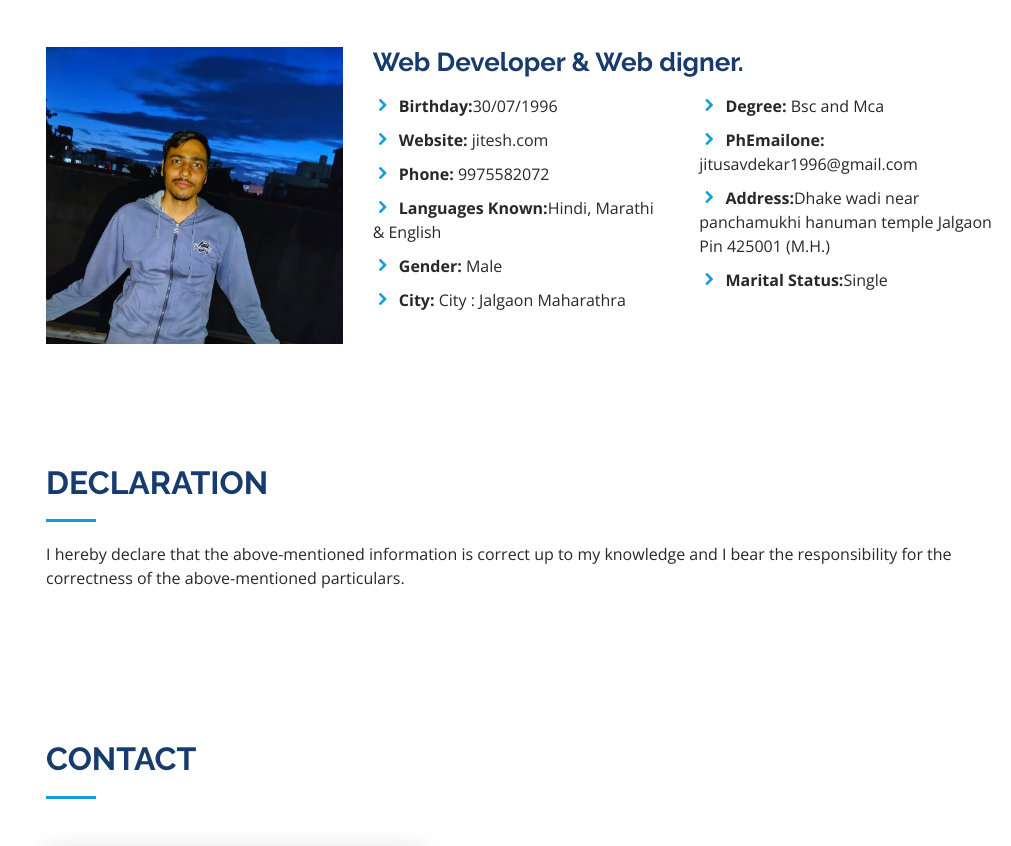
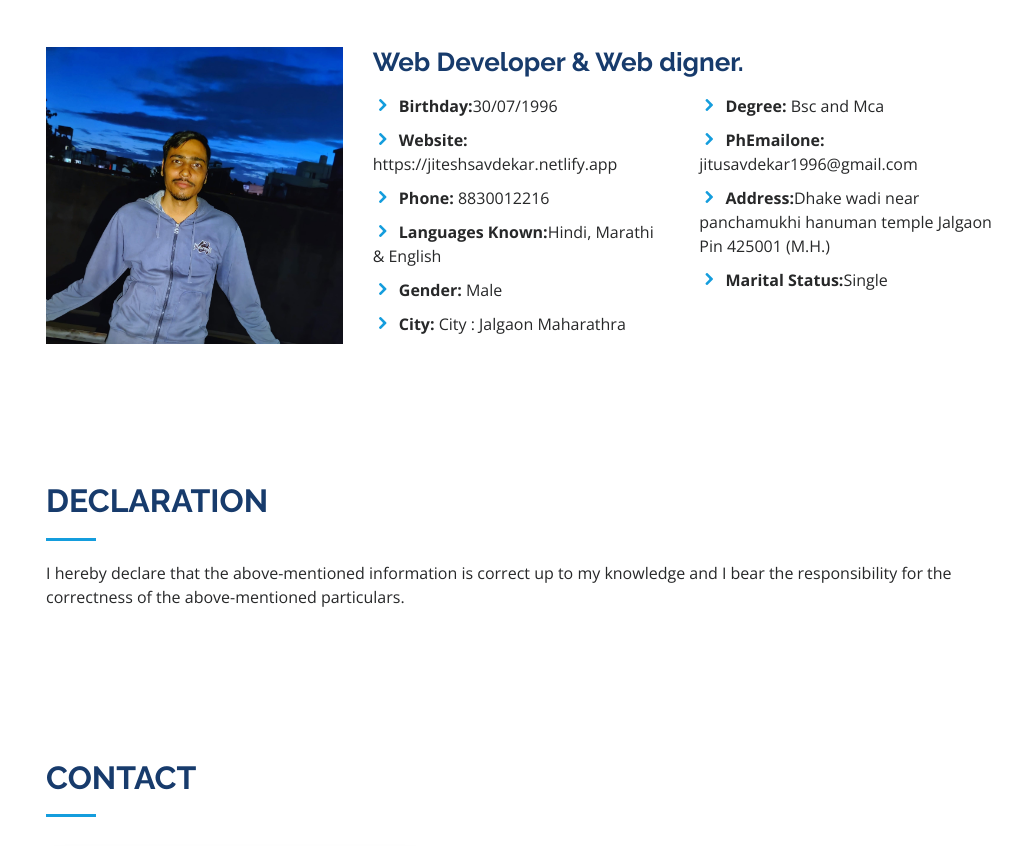
Before and after one commit to jiteshsavdekar/resume, a plain HTML site: page index.html in a window 1280 px wide. Shown: the part 3026-3872 px from the top of the page, without its empty margins (269-1280 px from the left). Drawn offline with nearby package versions, Linux system fonts and the light colour scheme.

Commit message:
Update index.html

```diff
--- a/index.html
+++ b/index.html
@@ -302,8 +302,8 @@
               <div class="col-lg-6">
                 <ul>
                   <li><i class="icofont-rounded-right"></i> <strong>Birthday:</strong>30/07/1996</li>
-                  <li><i class="icofont-rounded-right"></i> <strong>Website:</strong> jitesh.com</li>
-                  <li><i class="icofont-rounded-right"></i> <strong>Phone:</strong> 9975582072</li>
+                  <li><i class="icofont-rounded-right"></i> <strong>Website:</strong> https://jiteshsavdekar.netlify.app</li>
+                  <li><i class="icofont-rounded-right"></i> <strong>Phone:</strong> 8830012216</li>
                   <li><i class="icofont-rounded-right"></i> <strong>Languages Known:</strong>Hindi, Marathi & English </li>
                   <li><i class="icofont-rounded-right"></i> <strong>Gender:</strong> Male</li>
                   <li><i class="icofont-rounded-right"></i> <strong>City:</strong> City : Jalgaon Maharathra </li>
```
